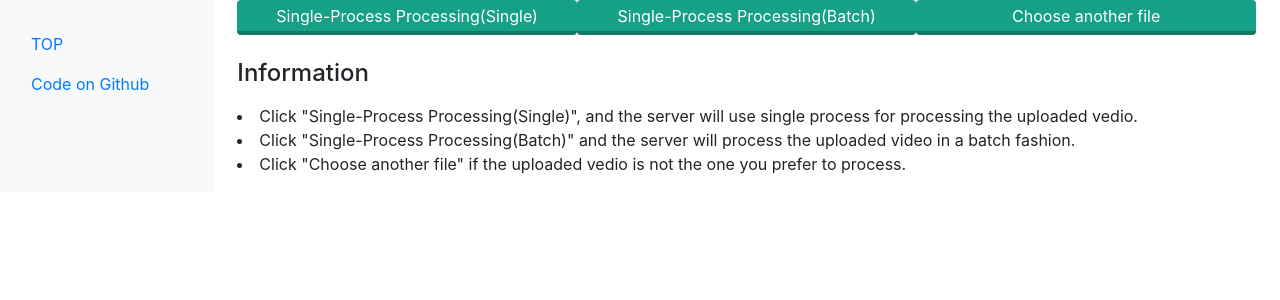
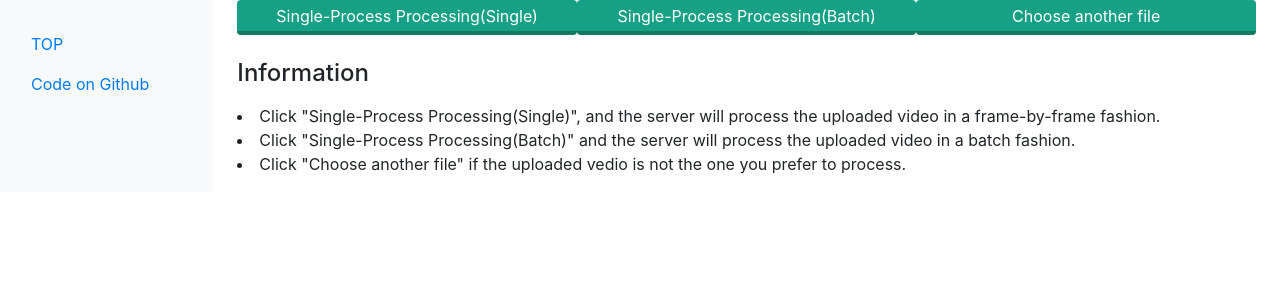
Before and after one commit to CZW123456/WebVedioDetection, a Flask app: template templates/dashboard.html in a window 1280 px wide. Shown: the top 300 px of the page. Run offline with Flask 2, Linux system fonts and the light colour scheme; the template is opened without the code that fills it, so the values that code supplies are empty; parts of the project's set-up code (start-up, migrations or seed data) failed here and were passed over; some libraries are stand-ins or nearby versions.

Commit message:
modify dashboard.h5

```diff
--- a/templates/dashboard.html
+++ b/templates/dashboard.html
@@ -16,7 +16,7 @@
                         </a>
                     </li>
                     <li class="nav-item">
-                        <a class="nav-link" href="https://github.com/boblef/auto_transcript" target="_blank">
+                        <a class="nav-link" href="https://github.com/CZW123456/WebVedioDetection" target="_blank">
                             Code on Github
                         </a>
                     </li>
@@ -65,7 +65,7 @@
                 {% else %}
                 <h4>Information</h4>
                 <p>
-                    <li>Click "Single-Process Processing(Single)", and the server will use single process for processing the uploaded vedio.</li>
+                    <li>Click "Single-Process Processing(Single)", and the server will process the uploaded video in a frame-by-frame fashion.</li>
                     <li>Click "Single-Process Processing(Batch)" and the server will process the uploaded video in a batch fashion.</li>
                     <li>Click "Choose another file" if the uploaded vedio is not the one you prefer to process.</li>
                 </p>
```
